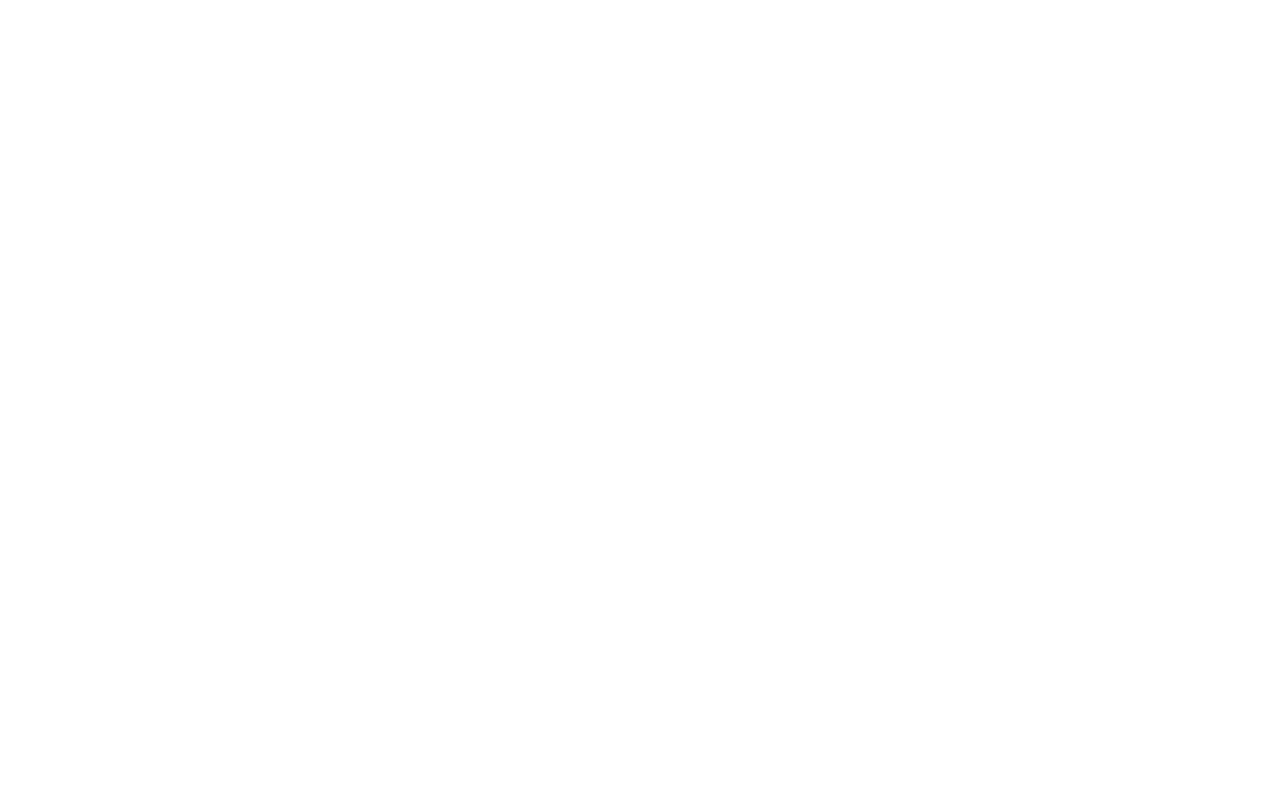
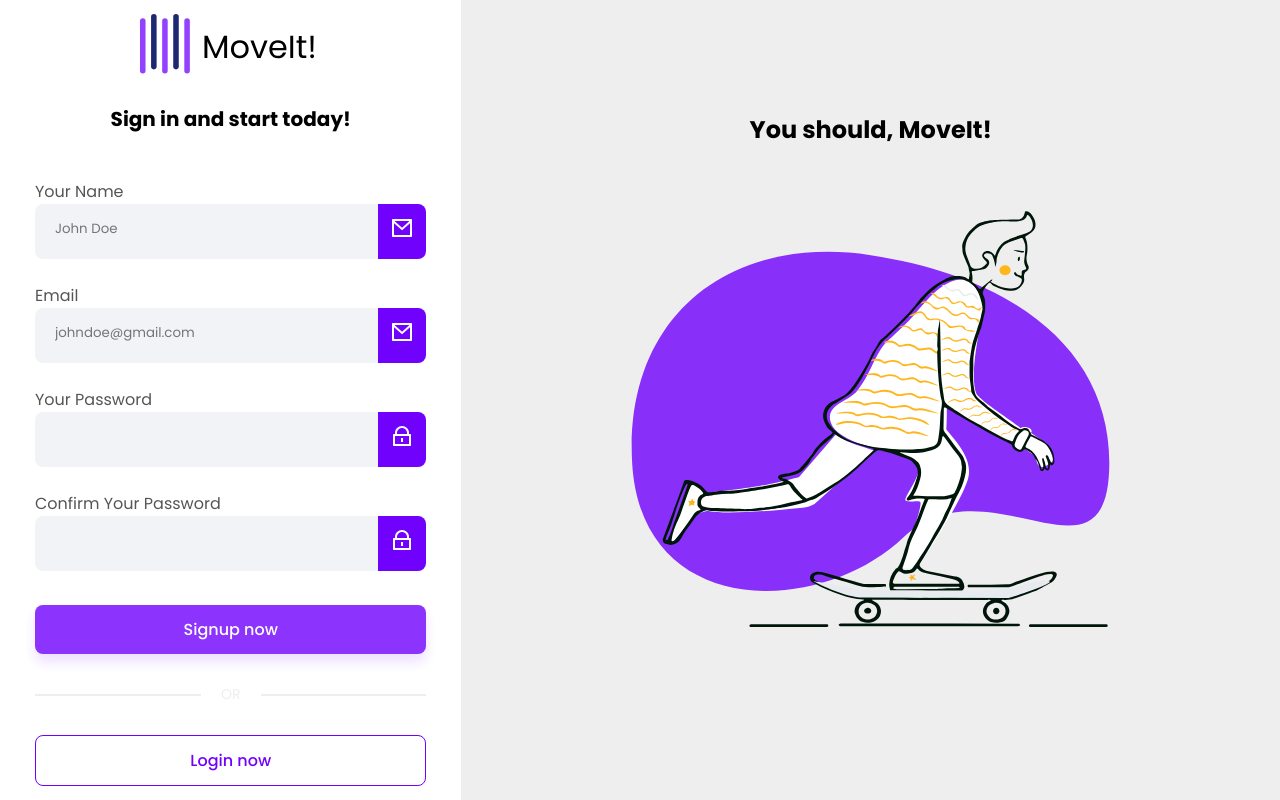
Before and after one commit to YuriCesar73/AngularProjects, an Angular app in the folder AppLogin/login-page/: page /signup in a window 1280 px wide. Before the commit this address led to /. Built offline with nearby package versions, Linux system fonts and the light colour scheme.

Commit message:
Criada tela de signup

```diff
--- a/AppLogin/login-page/src/app/pages/login/login.component.ts
+++ b/AppLogin/login-page/src/app/pages/login/login.component.ts
@@ -6,6 +6,10 @@ import { Router } from '@angular/router';
 import { LoginService } from '../../services/login.service';
 import { ToastrService } from 'ngx-toastr';
 
+interface LoginForm {
+  email: FormControl,
+  password: FormControl
+}
 
 @Component({
   selector: 'app-login',
@@ -23,7 +27,7 @@ import { ToastrService } from 'ngx-toastr';
 })
 export class LoginComponent {
 
-  loginForm!: FormGroup;
+  loginForm!: FormGroup<LoginForm>;
 
   constructor(
     private router: Router,
--- /dev/null
+++ b/AppLogin/login-page/src/app/pages/signup/signup.component.html
@@ -0,0 +1,48 @@
+<app-default-login-layout
+title="Sign in and start today!"
+primaryBtnText="Signup now"
+secondaryBtnText="Login now"
+(submit)="submit()"
+(navigate)="navigate()"
+[disablePrimaryBtn]="!signupForm.valid"
+>
+    <form [formGroup]="signupForm">
+        <app-primary-input
+            formControlName="name"
+            inputName="name"
+            type="text"
+            label="Your Name"
+            placeholder="John Doe"
+        >
+            <img src="/assets/svg/email-icon.svg">
+        </app-primary-input>
+
+        <app-primary-input
+            formControlName="email"
+            inputName="email"
+            type="email"
+            label="Email"
+            placeholder="johndoe@gmail.com"
+        >
+            <img src="/assets/svg/email-icon.svg">
+        </app-primary-input>
+
+        <app-primary-input
+            formControlName="password"
+            inputName="password"
+            type="password"
+            label="Your Password"
+        >
+            <img src="/assets/svg/password-icon.svg">
+        </app-primary-input>
+
+        <app-primary-input
+            formControlName="passwordConfirm"
+            inputName="passwordConfirm"
+            type="password"
+            label="Confirm Your Password"
+        >
+            <img src="/assets/svg/password-icon.svg">
+        </app-primary-input>
+    </form>
+</app-default-login-layout>
--- /dev/null
+++ b/AppLogin/login-page/src/app/pages/signup/signup.component.scss
@@ -0,0 +1,16 @@
+@import "../../../styles/variables.scss";
+
+form {
+    width: 100%;
+    display: flex;
+    flex-direction: column;
+    gap: 24px;
+    margin-bottom: 34px;
+
+    span {
+        font-size: 14px;
+        text-decoration: underline;
+        color: $secondary-color;
+        text-align: end;
+    }
+}
--- /dev/null
+++ b/AppLogin/login-page/src/app/pages/signup/signup.component.ts
@@ -0,0 +1,65 @@
+import { Component } from '@angular/core';
+import { PrimaryInputComponent } from '../../components/primary-input/primary-input.component';
+import { FormControl, FormGroup, ReactiveFormsModule, Validators } from '@angular/forms';
+import { DefaultLoginLayoutComponent } from '../../components/default-login-layout/default-login-layout.component';
+import { Router } from '@angular/router';
+import { LoginService } from '../../services/login.service';
+import { ToastrService } from 'ngx-toastr';
+
+
+interface SignupForm {
+  name: FormControl
+  email: FormControl,
+  password: FormControl,
+  passwordConfirm: FormControl
+}
+
+
+@Component({
+  selector: 'app-signup',
+  standalone: true,
+  imports: [
+    DefaultLoginLayoutComponent,
+    ReactiveFormsModule,
+    PrimaryInputComponent
+  ],
+  providers: [
+    LoginService
+  ],
+  templateUrl: './signup.component.html',
+  styleUrl: './signup.component.scss'
+})
+export class SignupComponent {
+  signupForm!: FormGroup<SignupForm>;
+
+  constructor(
+    private router: Router,
+    private loginService: LoginService,
+    private toastService: ToastrService
+
+  ){
+    this.signupForm = new FormGroup({
+      name: new FormControl('', [Validators.required, Validators.minLength(3)]),
+      email: new FormControl('', [Validators.required, Validators.email]),
+      password: new FormControl('', [Validators.required, Validators.minLength(6)]),
+      passwordConfirm: new FormControl('', [Validators.required, Validators.minLength(6)])
+    })
+  }
+
+  submit(){
+    console.log(this.signupForm.value)
+    // this.loginService.login(this.loginForm.value.email, this.loginForm.value.password).subscribe(
+    //   {
+    //     next: () => this.toastService.success("Login feito com sucesso"),
+    //     error: () => this.toastService.error("Erro inesperado! Tente novamente mais tarde")
+    //   }
+
+    // )
+
+  }
+
+  navigate(){
+    this.router.navigate(["login"])
+  }
+
+}
```
Also changed, not shown: AppLogin/login-page/src/app/app.routes.ts (+9 -0 lines), 1 other file (tests, documents, lock files or other folders).
